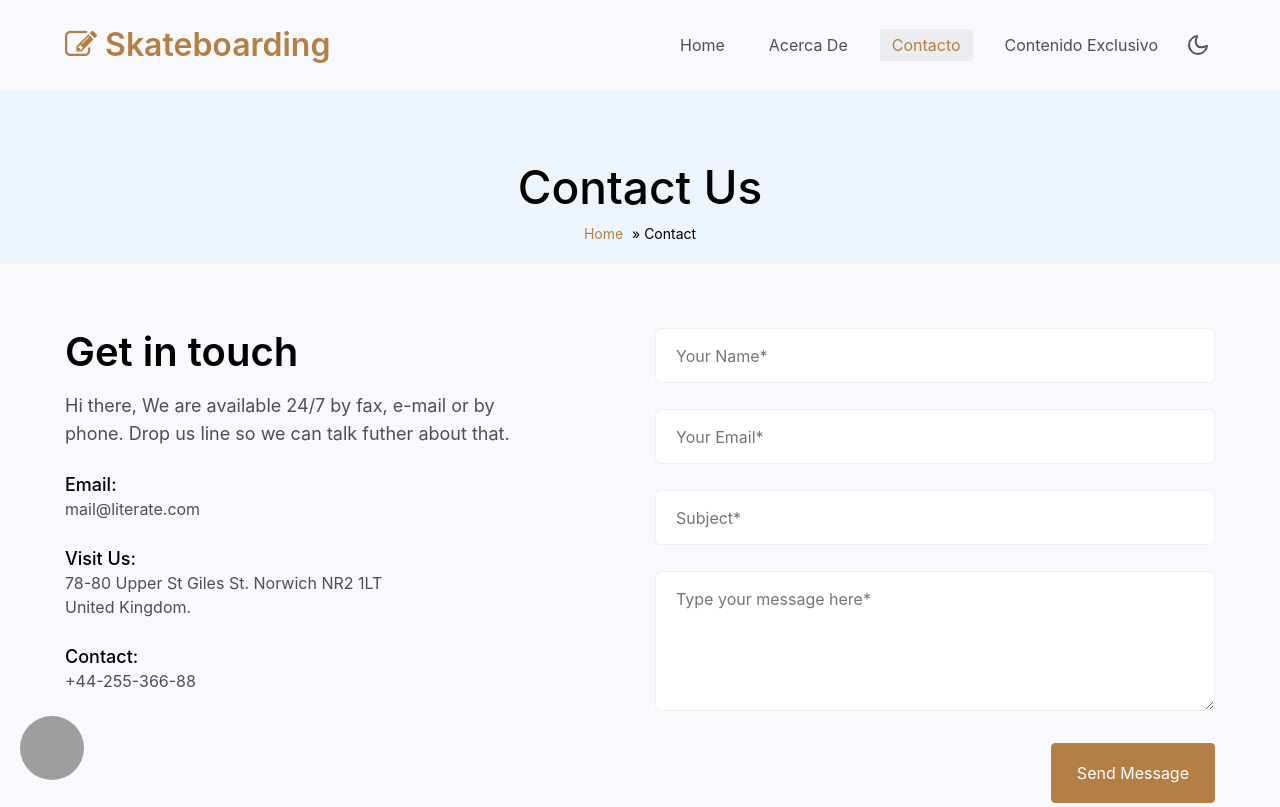
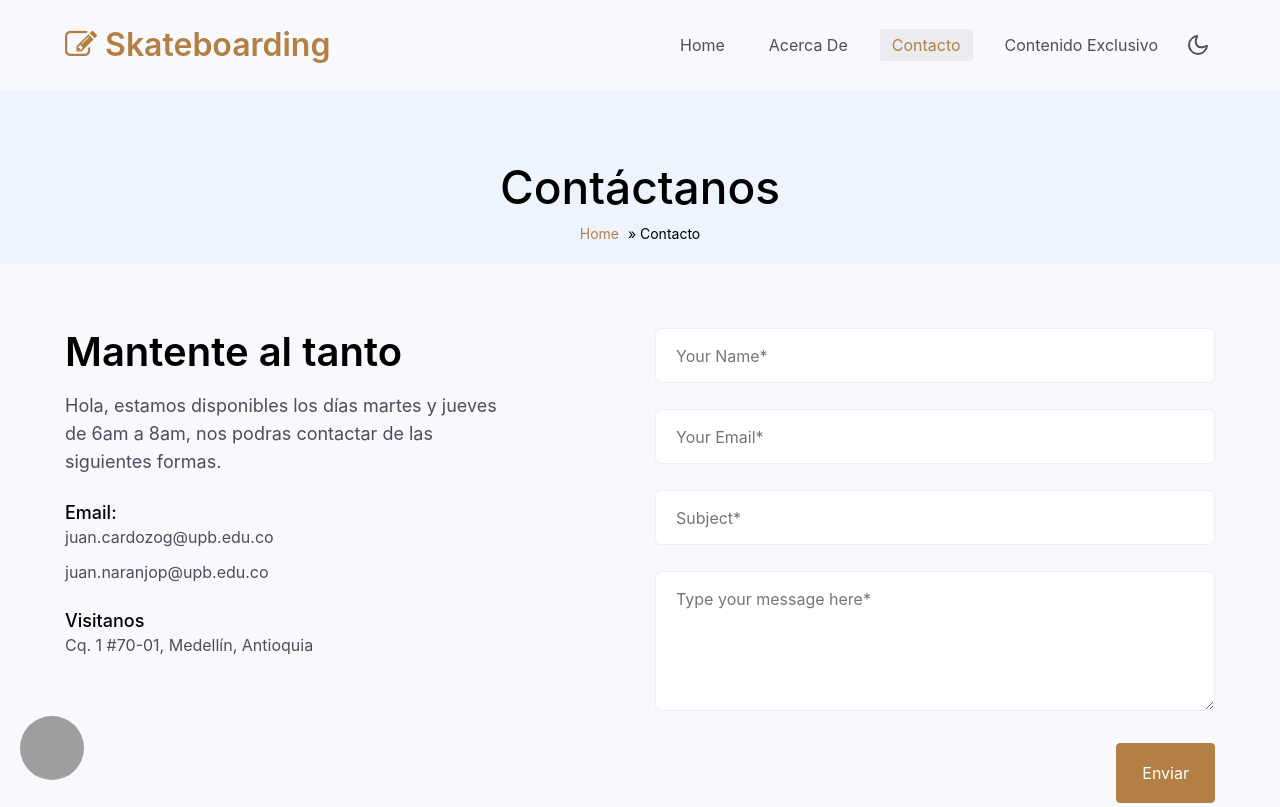
Before and after one commit to Ju4nCardozo/final_ppe, a website: page contact.html in a window 1280 px wide. Shown: the top 807 px of the page. Drawn offline with Linux system fonts and the light colour scheme; grey boxes are pictures that could not be loaded.

Commit message:
Modificando la sección de contacto

```diff
--- a/contact.html
+++ b/contact.html
@@ -68,9 +68,9 @@ Author URL: http://w3layouts.com
 <nav id="breadcrumbs" class="breadcrumbs">
   <div class="container page-wrapper text-center">
     <div class="header-section">
-      <h2 class="mb-2">Contact Us</h2>
+      <h2 class="mb-2">Contáctanos</h2>
     </div>
-    <a href="index.html">Home</a> » <span class="breadcrumb_last" aria-current="page">Contact</span>
+    <a href="index.html">Home</a> » <span class="breadcrumb_last" aria-current="page">Contacto</span>
   </div>
 </nav>
 <!-- /contact breadcrumbs -->
@@ -82,18 +82,17 @@ Author URL: http://w3layouts.com
         <div class="col-lg-6 contact-left">
           <div class="partners">
             <div class="cont-details">
-              <h5>Get in touch</h5>
-              <p class="mt-3 mb-4">Hi there, We are available 24/7 by fax, e-mail or by phone. Drop us line so we can talk
-                futher about that.</p>
+              <h5>Mantente al tanto</h5>
+              <p class="mt-3 mb-4">Hola, estamos disponibles los días martes y jueves de 6am a 8am, nos podras contactar de las siguientes formas.</p>
             </div>
             <div class="hours">
               <h6 class="mt-4">Email:</h6>
-              <p> <a href="mailto:mail@literate.com">
-                mail@literate.com</a></p>
-              <h6 class="mt-4">Visit Us:</h6>
-              <p> 78-80 Upper St Giles St. Norwich NR2 1LT United Kingdom.</p>
-              <h6 class="mt-4">Contact:</h6>
-              <p class="margin-top"><a href="tel:+44-255-366-88">+44-255-366-88</a></p>
+              <p> <a href="mailto:juan.cardozog@upb.edu.co">
+                juan.cardozog@upb.edu.co</a></p>
+              <p> <a href="mailto:juan.naranjop@upb.edu.co">
+                juan.naranjop@upb.edu.co</a></p>
+              <h6 class="mt-4">Visitanos</h6>
+              <p> Cq. 1 #70-01, Medellín, Antioquia</p>
             </div>
           </div>
         </div>
@@ -114,7 +113,7 @@ Author URL: http://w3layouts.com
               <textarea name="w3lMessage" id="w3lMessage" placeholder="Type your message here*" required=""></textarea>
             </div>
             <div class="text-right">
-              <button class="btn btn-primary theme-button">Send Message</button>
+              <button class="btn btn-primary theme-button">Enviar</button>
             </div>
           </form>
         </div>
```
